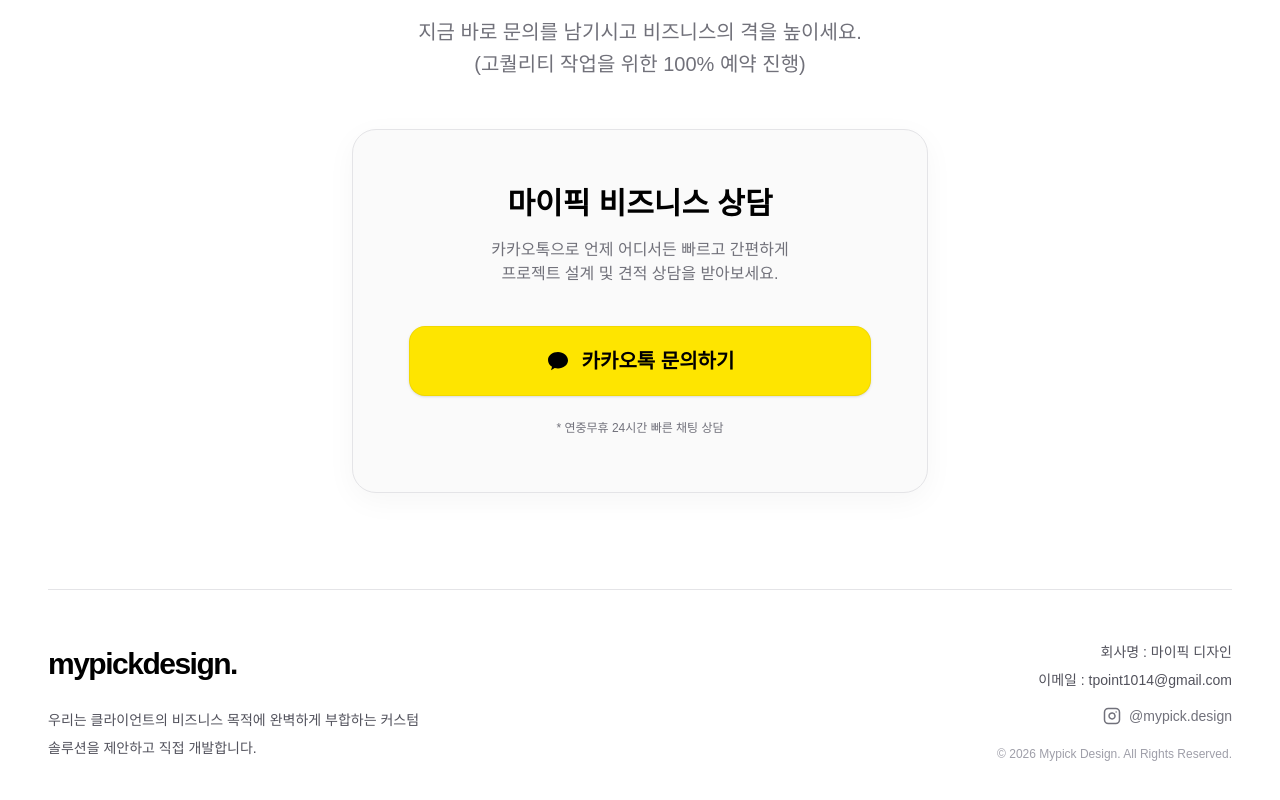
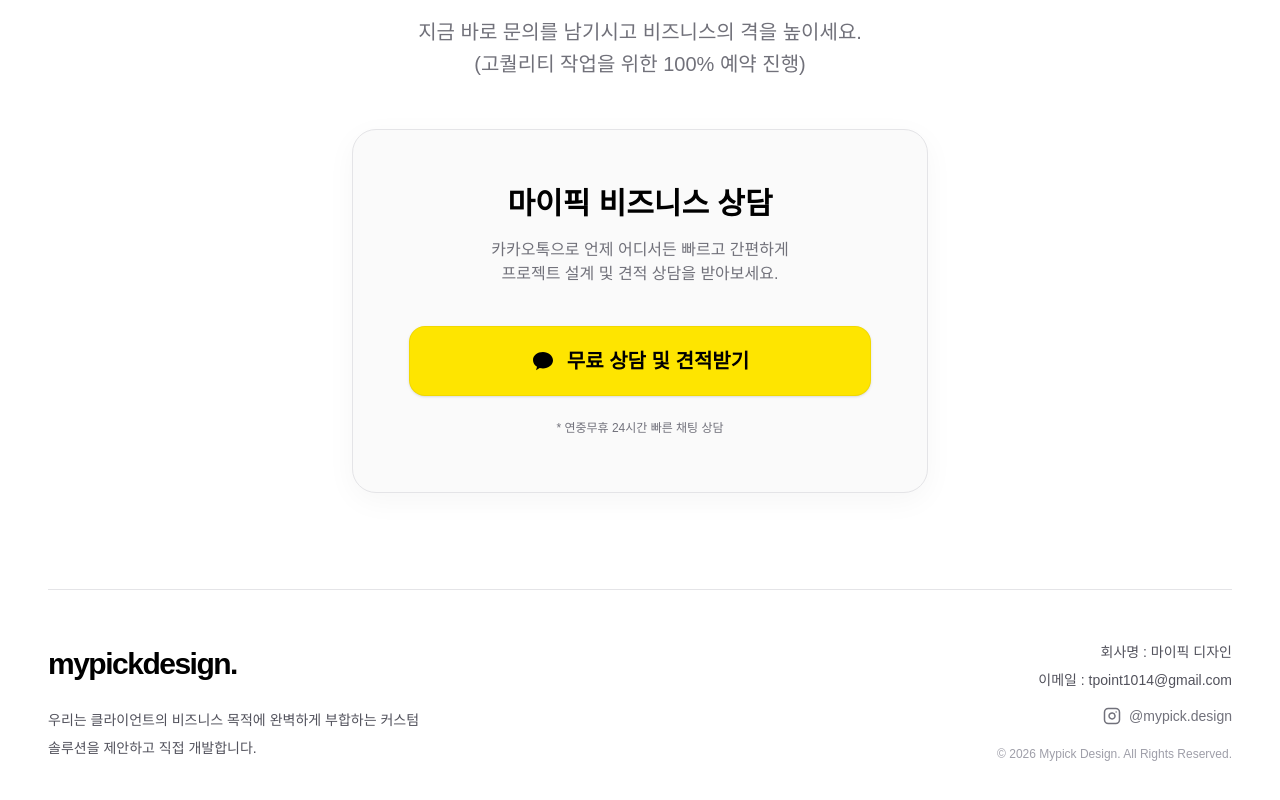
Before and after one commit to Syndicate89/mypick-design-portfolio, a Next.js app in the folder mypick-portfolio/: page / in a window 1280 px wide. Shown: the part 5897-6697 px from the top of the page. Built offline with nearby package versions, Linux system fonts and the light colour scheme.

Commit message:
copy: change CTA button text to free consultation

```diff
--- a/mypick-portfolio/src/components/Footer.tsx
+++ b/mypick-portfolio/src/components/Footer.tsx
@@ -39,7 +39,7 @@
                             <svg width="24" height="24" viewBox="0 0 24 24" fill="currentColor" xmlns="http://www.w3.org/2000/svg">
                                 <path d="M12 3C6.477 3 2 6.545 2 10.916C2 13.791 3.593 16.32 6.014 17.822L5.05 21.287L8.68 18.914C9.728 19.22 10.844 19.387 12 19.387C17.523 19.387 22 15.841 22 11.47C22 7.098 17.523 3 12 3Z" />
                             </svg>
-                            <span className="relative z-10">카카오톡 문의하기</span>
+                            <span className="relative z-10">무료 상담 및 견적받기</span>
                         </a>
 
                         <p className="text-center text-zinc-500 text-xs mt-6 font-medium">* 연중무휴 24시간 빠른 채팅 상담</p>
```
